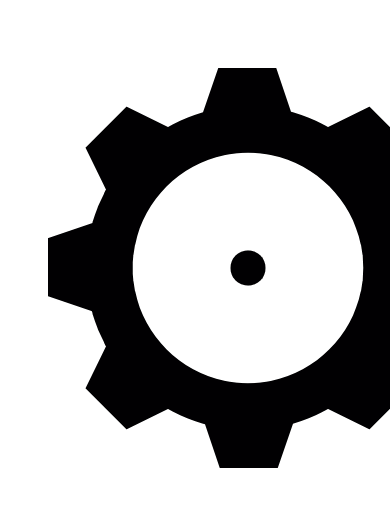
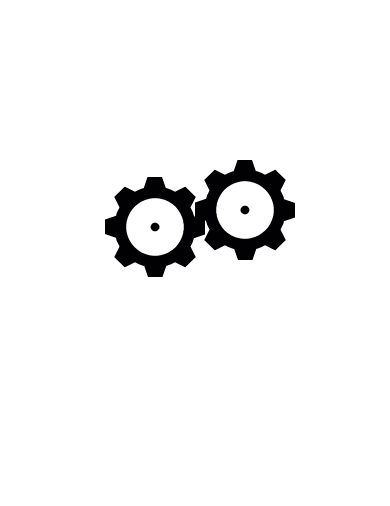
Before and after one commit to riteshbishnoi530/mechanical-rotation, a plain HTML site: page index.html in a window 390 px wide. Shown: the top 506 px of the page. Drawn offline with Linux system fonts and the light colour scheme.

Commit message:
responsive

```diff
--- a/index.html
+++ b/index.html
@@ -15,6 +15,8 @@
         }
 
         .cog-parent {
+            align-items: center;
+            justify-content: center;
             margin: auto;
             display: flex;
             align-items: center;
@@ -43,6 +45,24 @@
             to {
                 transform: rotate(-360deg);
             }
+        }
+        @media (max-width:992px) {
+            svg{
+                width: 200px;
+            }
+            .cog-1 {
+            transform: translate(20px, 30px);
+        }
+
+        }
+        @media (max-width:500px) {
+            svg{
+                width: 100px;
+            }
+            .cog-1 {
+            transform: translate(10px, 19px);
+        }
+
         }
     </style>
 </head>
```
